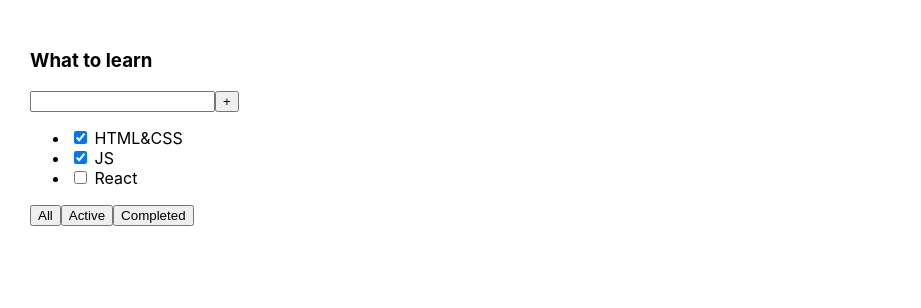
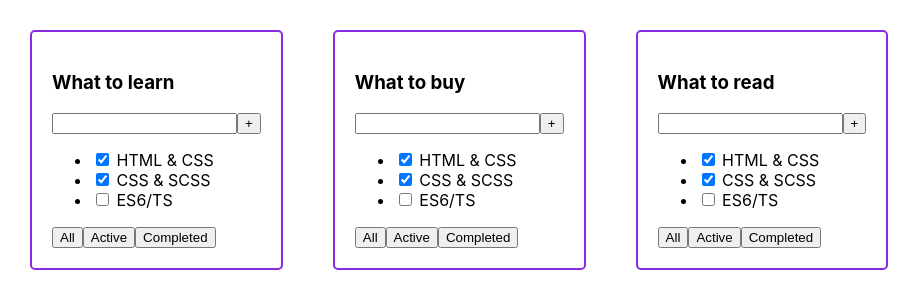
Before and after one commit to Saleroses/1-todolist, a React (Create React App) app: page / in a window 1280 px wide. Shown: the top 308 px of the page, without its empty margins (0-921 px from the left). Built offline with nearby package versions, Linux system fonts and the light colour scheme.

Commit message:
first lesson

```diff
--- a/src/App.css
+++ b/src/App.css
@@ -6,3 +6,9 @@
 .App > div {
   margin-right: 50px;
 }
+
+.todolist {
+  border: 2px solid blueviolet;
+  border-radius: 5px;
+  padding: 20px;
+}
--- a/src/App.tsx
+++ b/src/App.tsx
@@ -1,26 +1,29 @@
 import React from 'react';
 import './App.css';
+import TodoList from "./TodoList";
 
-function App() {
+
+
+export type TaskType = {
+    id: number
+    title: string
+    isDone: boolean
+}
+
+function App(): JSX.Element {
+    const tasks: TaskType[] = [
+        {id: 1, title: "HTML & CSS", isDone: true},
+        {id: 2, title: "CSS & SCSS", isDone: true},
+        {id: 3, title: "ES6/TS", isDone: false},
+    ]
     return (
+
+
         <div className="App">
-            <div>
-                <h3>What to learn</h3>
-                <div>
-                    <input/>
-                    <button>+</button>
-                </div>
-                <ul>
-                    <li><input type="checkbox" checked={true}/> <span>HTML&CSS</span></li>
-                    <li><input type="checkbox" checked={true}/> <span>JS</span></li>
-                    <li><input type="checkbox" checked={false}/> <span>React</span></li>
-                </ul>
-                <div>
-                    <button>All</button>
-                    <button>Active</button>
-                    <button>Completed</button>
-                </div>
-            </div>
+            <TodoList title={"What to learn"} tasks={tasks}/>
+            <TodoList title={"What to buy"} tasks={tasks}/>
+            <TodoList title={"What to read"} tasks={tasks}/>
+
         </div>
     );
 }
--- /dev/null
+++ b/src/TodoList.tsx
@@ -0,0 +1,33 @@
+import React, {FC} from 'react';
+import * as string_decoder from "string_decoder";
+import {TaskType} from "./App";
+
+type todolistPropsType = {
+    title: string
+    tasks: Array <TaskType>
+
+}
+
+const TodoList: FC<todolistPropsType> = (props) => {
+    return (
+        <div className="todolist">
+            <h3>{props.title}</h3>
+            <div>
+                <input/>
+                <button>+</button>
+            </div>
+            <ul>
+                <li><input type="checkbox" checked={props.tasks[0].isDone}/> <span>{props.tasks[0].title}</span></li>
+                <li><input type="checkbox" checked={props.tasks[1].isDone}/> <span>{props.tasks[1].title}</span></li>
+                <li><input type="checkbox" checked={props.tasks[2].isDone}/> <span>{props.tasks[2].title}</span></li>
+            </ul>
+            <div>
+                <button>All</button>
+                <button>Active</button>
+                <button>Completed</button>
+            </div>
+        </div>
+    );
+};
+
+export default TodoList;
```
